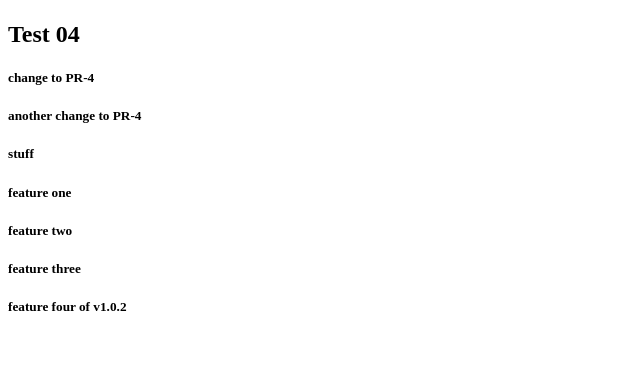
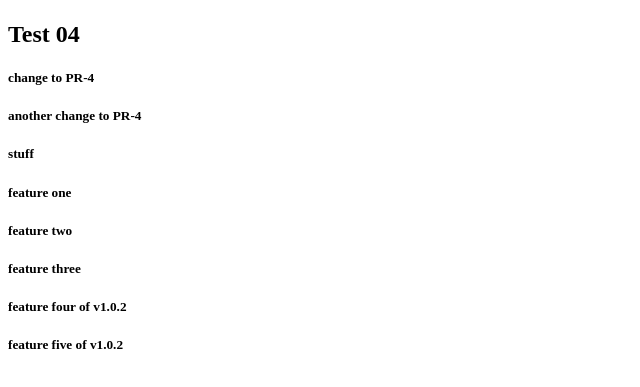
Before and after one commit to sundeer/node-http, a website: page index.html in a window 1280 px wide. Shown: the part 311-698 px from the top of the page, without its empty margins (0-640 px from the left). Drawn offline with Linux system fonts and the light colour scheme.

Commit message:
feature five of v1.0.2

```diff
--- a/index.html
+++ b/index.html
@@ -10,5 +10,6 @@
       <h5>feature two</h5>
       <h5>feature three</h5>
       <h5>feature four of v1.0.2</h5>
+      <h5>feature five of v1.0.2</h5>
 	</body>
 </html>
```
